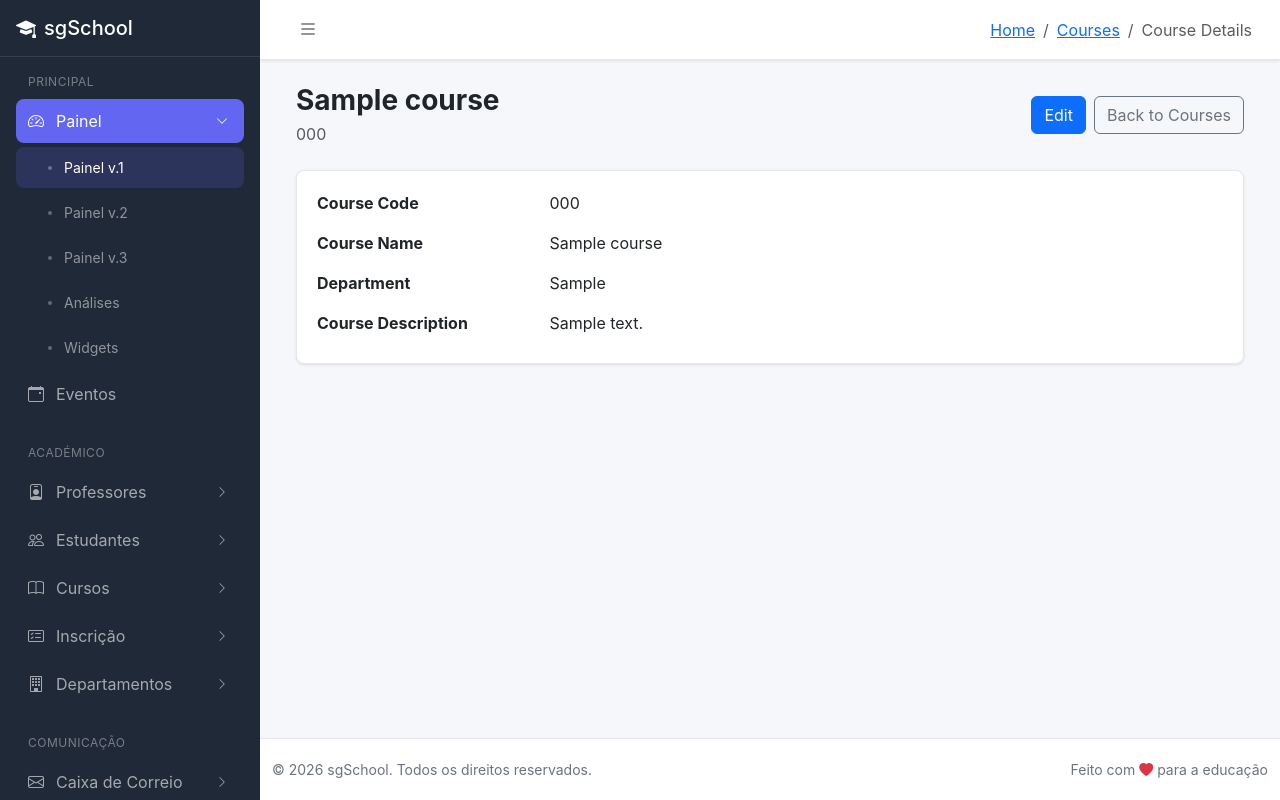
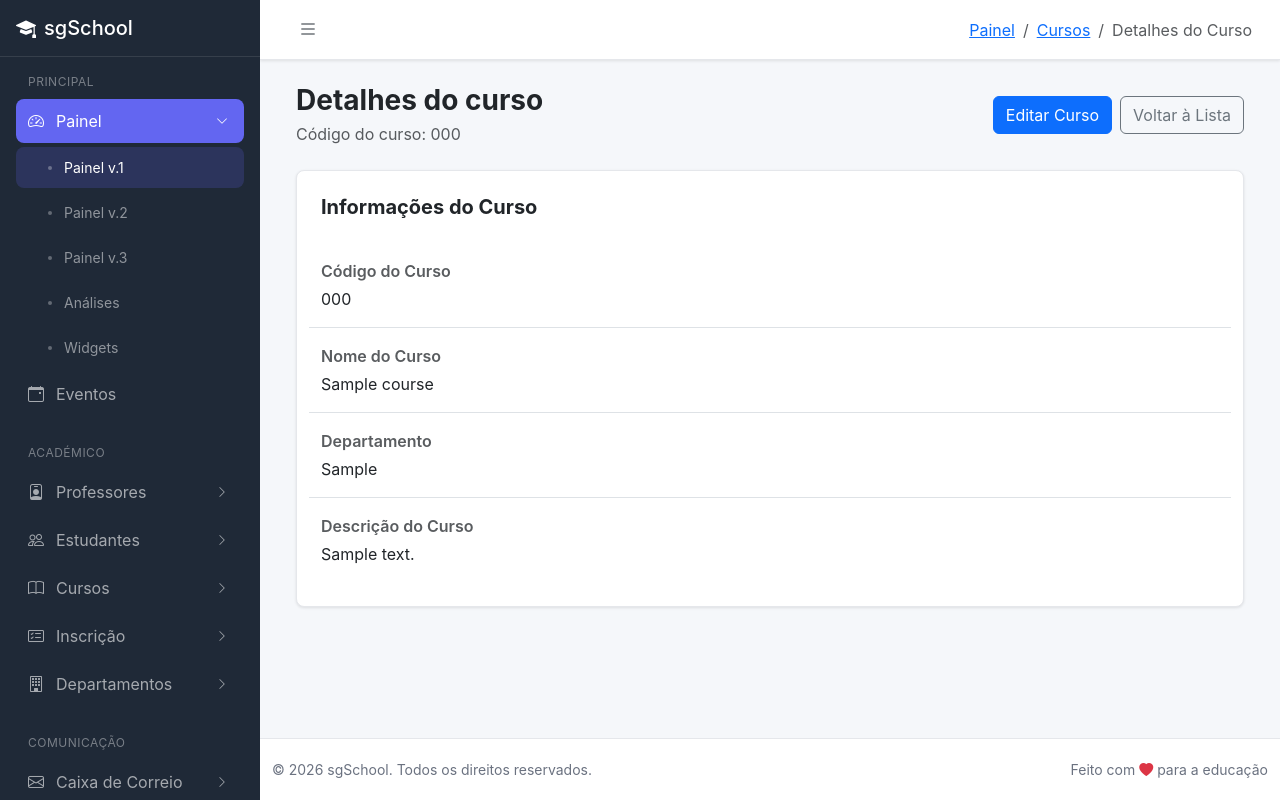
Before and after one commit to agostinho-pedro-pw/sgschool-laravel, a Laravel app: page /courses/1 in a window 1280 px wide. Run offline with Laravel 12, Linux system fonts and the light colour scheme; tables that the repository leaves empty hold one stand-in row (values such as "Sample post"); parts of the project's set-up code (start-up, migrations or seed data) failed here and were passed over.

Commit message:
Fiz a tradução da view edit-course bem com a view info-course no sistema

```diff
--- a/app/Http/Controllers/CourseController.php
+++ b/app/Http/Controllers/CourseController.php
@@ -3,14 +3,12 @@
 namespace App\Http\Controllers;
 
 use App\Models\Course;
-use Illuminate\Http\RedirectResponse;
 use Illuminate\Http\Request;
-use Illuminate\View\View;
 
 class CourseController extends Controller
 {
-    // Mostra todos os cursos
-    public function index(): View
+    // Lista os cursos
+    public function index()
     {
         $courses = Course::orderBy('courseCode')->get();
 
@@ -18,64 +16,60 @@ class CourseController extends Controller
     }
 
     // Mostra o formulário para criar um curso
-    public function create(): View
+    public function create()
     {
         return view('admin.courses.add-course.index');
     }
 
-    // Guarda o novo curso
-    public function store(Request $request): RedirectResponse
+    // Guarda um novo curso
+    public function store(Request $request)
     {
-        $courseData = $request->validate([
-            'courseCode' => ['required', 'string', 'max:50'],
-            'courseName' => ['required', 'string', 'max:255'],
-            'department' => ['required', 'string', 'max:255'],
-            'courseDescription' => ['nullable', 'string'],
-        ]);
-
-        Course::create($courseData);
+        Course::create($request->only([
+            'courseCode',
+            'courseName',
+            'department',
+            'courseDescription',
+        ]));
 
         return redirect()
             ->route('courses.index')
-            ->with('success', 'Course created successfully.');
+            ->with('success', 'Curso criado com sucesso.');
     }
 
     // Mostra os dados de um curso
-    public function show(Course $course): View
+    public function show(Course $course)
     {
         return view('admin.courses.course-info.index', compact('course'));
     }
 
     // Mostra o formulário para editar um curso
-    public function edit(Course $course): View
+    public function edit(Course $course)
     {
         return view('admin.courses.edit-course.index', compact('course'));
     }
 
     // Atualiza os dados do curso
-    public function update(Request $request, Course $course): RedirectResponse
+    public function update(Request $request, Course $course)
     {
-        $courseData = $request->validate([
-            'courseCode' => ['required', 'string', 'max:50'],
-            'courseName' => ['required', 'string', 'max:255'],
-            'department' => ['required', 'string', 'max:255'],
-            'courseDescription' => ['nullable', 'string'],
-        ]);
-
-        $course->update($courseData);
+        $course->update($request->only([
+            'courseCode',
+            'courseName',
+            'department',
+            'courseDescription',
+        ]));
 
         return redirect()
             ->route('courses.index')
-            ->with('success', 'Course updated successfully.');
+            ->with('success', 'Curso atualizado com sucesso.');
     }
 
-    // Elimina o curso
-    public function destroy(Course $course): RedirectResponse
+    // Elimina um curso
+    public function destroy(Course $course)
     {
         $course->delete();
 
         return redirect()
             ->route('courses.index')
-            ->with('success', 'Course deleted successfully.');
+            ->with('success', 'Curso eliminado com sucesso.');
     }
 }
--- a/resources/views/admin/courses/all-courses/index.blade.php
+++ b/resources/views/admin/courses/all-courses/index.blade.php
@@ -125,8 +125,8 @@
                             <td>
                                 <div class="dropdown">
                                     <button class="btn btn-sm btn-light dropdown-toggle" type="button"
-                                        data-bs-toggle="dropdown" aria-expanded="false">
-                                        Ações
+                                        data-bs-toggle="dropdown" aria-expanded="false" aria-label="Mais opções">
+                                        <i class="bi bi-three-dots-vertical"></i>
                                     </button>
 
                                     <ul class="dropdown-menu">
--- a/resources/views/admin/courses/course-info/index.blade.php
+++ b/resources/views/admin/courses/course-info/index.blade.php
@@ -1,24 +1,25 @@
 @extends('layouts.admin')
 
-@section('title', 'Course Details - sgSchool')
+@section('title', 'Detalhes do Curso - sgSchool')
 @section('language', 'pt-PT')
 
 @section('head')
-<meta name="description" content="Course details">
+<meta name="description" content="Detalhes do curso">
 <link rel="icon" type="image/x-icon" href="{{ asset('dashboard/assets/dist/assets/favicon-9EIT7vLh.ico') }}">
 <script type="module" crossorigin src="{{ asset('dashboard/assets/dist/assets/main-ZZRh_wak.js') }}"></script>
 <link rel="stylesheet" crossorigin href="{{ asset('dashboard/assets/dist/assets/main-BV-wpnXD.css') }}">
 <link rel="stylesheet" crossorigin href="{{ asset('dashboard/assets/dist/assets/main-DVYj-QCH.css') }}">
+
 <style>
     * {
         box-sizing: border-box;
         margin: 0;
-        padding: 0
+        padding: 0;
     }
 
     body {
         background: #f5f7fa;
-        font-family: -apple-system, BlinkMacSystemFont, Segoe UI, Roboto, sans-serif
+        font-family: -apple-system, BlinkMacSystemFont, Segoe UI, Roboto, sans-serif;
     }
 
     .sidebar {
@@ -28,37 +29,44 @@
         height: 100vh;
         position: fixed;
         top: 0;
-        left: 0
+        left: 0;
     }
 
     .main-wrapper {
         min-height: 100vh;
         margin-left: 260px;
-        transition: margin-left .3s
+        transition: margin-left .3s;
     }
 
     .top-navbar {
         background: #fff;
         height: 60px;
         padding: 0 1rem;
-        box-shadow: 0 1px 3px #0000001a
+        box-shadow: 0 1px 3px #0000001a;
     }
 
     .dashboard-content {
-        padding: 24px
+        padding: 24px;
     }
 
     .dashboard-card {
         background: #fff;
         border: 1px solid #e5e7eb;
         border-radius: 8px;
-        box-shadow: 0 1px 3px #0000001a
+        box-shadow: 0 1px 3px #0000001a;
+    }
+
+    .dashboard-card-body {
+        padding: 24px;
     }
 </style>
 @endsection
 
 @section('content')
-<a href="#main-content" class="visually-hidden-focusable">Skip to main content</a>
+<a href="#main-content" class="visually-hidden-focusable">
+    Saltar para o conteúdo principal
+</a>
+
 <div class="search-backdrop" id="searchBackdrop"></div>
 <div class="sidebar-overlay" id="sidebarOverlay"></div>
 
@@ -67,17 +75,25 @@
 <div class="main-wrapper" id="mainWrapper">
     <header class="navbar top-navbar">
         <div class="container-fluid d-flex align-items-center h-100">
-            <button type="button" class="hamburger-menu" id="sidebarToggle" aria-label="Toggle sidebar"
+            <button type="button" class="hamburger-menu" id="sidebarToggle" aria-label="Abrir ou fechar a barra lateral"
                 aria-controls="sidebar">
                 <i class="bi bi-list"></i>
             </button>
-            <nav aria-label="Breadcrumb" class="d-none d-lg-block ms-3">
+
+            <nav aria-label="Navegação estrutural" class="d-none d-lg-block ms-3">
                 <ol class="breadcrumb mb-0">
-                    <li class="breadcrumb-item"><a href="{{ route('dashboard') }}">Home</a></li>
-                    <li class="breadcrumb-item"><a href="{{ route('courses.index') }}">Courses</a></li>
-                    <li class="breadcrumb-item active" aria-current="page">Course Details</li>
+                    <li class="breadcrumb-item">
+                        <a href="{{ route('dashboard') }}">Painel</a>
+                    </li>
+                    <li class="breadcrumb-item">
+                        <a href="{{ route('courses.index') }}">Cursos</a>
+                    </li>
+                    <li class="breadcrumb-item active" aria-current="page">
+                        Detalhes do Curso
+                    </li>
                 </ol>
             </nav>
+
             <div class="navbar-brand d-lg-none fw-bold me-auto">sgSchool</div>
         </div>
     </header>
@@ -86,30 +102,48 @@
         <div class="container-fluid">
             <div class="d-flex flex-column flex-sm-row justify-content-between align-items-sm-center gap-3 mb-4">
                 <div>
-                    <h1 class="h3 fw-bold mb-1">{{ $course->courseName }}</h1>
-                    <p class="text-muted mb-0">{{ $course->courseCode }}</p>
+                    <h1 class="h3 fw-bold mb-1">Detalhes do curso</h1>
+                    <p class="text-muted mb-0">Código do curso: {{ $course->courseCode }}</p>
                 </div>
+
                 <div class="d-flex gap-2">
-                    <a href="{{ route('courses.edit', $course) }}" class="btn btn-primary">Edit</a>
-                    <a href="{{ route('courses.index') }}" class="btn btn-outline-secondary">Back to Courses</a>
+                    <a href="{{ route('courses.edit', $course) }}" class="btn btn-primary">
+                        Editar Curso
+                    </a>
+
+                    <a href="{{ route('courses.index') }}" class="btn btn-outline-secondary">
+                        Voltar à Lista
+                    </a>
                 </div>
             </div>
 
             <div class="dashboard-card">
                 <div class="dashboard-card-body">
-                    <dl class="row mb-0">
-                        <dt class="col-sm-3 mb-2">Course Code</dt>
-                        <dd class="col-sm-9 mb-3">{{ $course->courseCode }}</dd>
+                    <h2 class="h5 fw-bold mb-4">Informações do Curso</h2>
 
-                        <dt class="col-sm-3 mb-2">Course Name</dt>
-                        <dd class="col-sm-9 mb-3">{{ $course->courseName }}</dd>
+                    <div class="row">
+                        <div class="col-12 border-bottom py-3">
+                            <div class="fw-semibold text-muted mb-1">Código do Curso</div>
+                            <div>{{ $course->courseCode }}</div>
+                        </div>
 
-                        <dt class="col-sm-3 mb-2">Department</dt>
-                        <dd class="col-sm-9 mb-3">{{ $course->department }}</dd>
+                        <div class="col-12 border-bottom py-3">
+                            <div class="fw-semibold text-muted mb-1">Nome do Curso</div>
+                            <div>{{ $course->courseName }}</div>
+                        </div>
 
-                        <dt class="col-sm-3 mb-2">Course Description</dt>
-                        <dd class="col-sm-9 mb-0">{{ $course->courseDescription }}</dd>
-                    </dl>
+                        <div class="col-12 border-bottom py-3">
+                            <div class="fw-semibold text-muted mb-1">Departamento</div>
+                            <div>{{ $course->department }}</div>
+                        </div>
+
+                        <div class="col-12 py-3">
+                            <div class="fw-semibold text-muted mb-1">Descrição do Curso</div>
+                            <div>
+                                {{ $course->courseDescription ?: 'Sem descrição disponível.' }}
+                            </div>
+                        </div>
+                    </div>
                 </div>
             </div>
         </div>
```
Also changed, not shown: app/Http/Controllers/EnrollmentController.php (+19 -17 lines), resources/views/admin/courses/edit-course/index.blade.php (+16 -16 lines).
